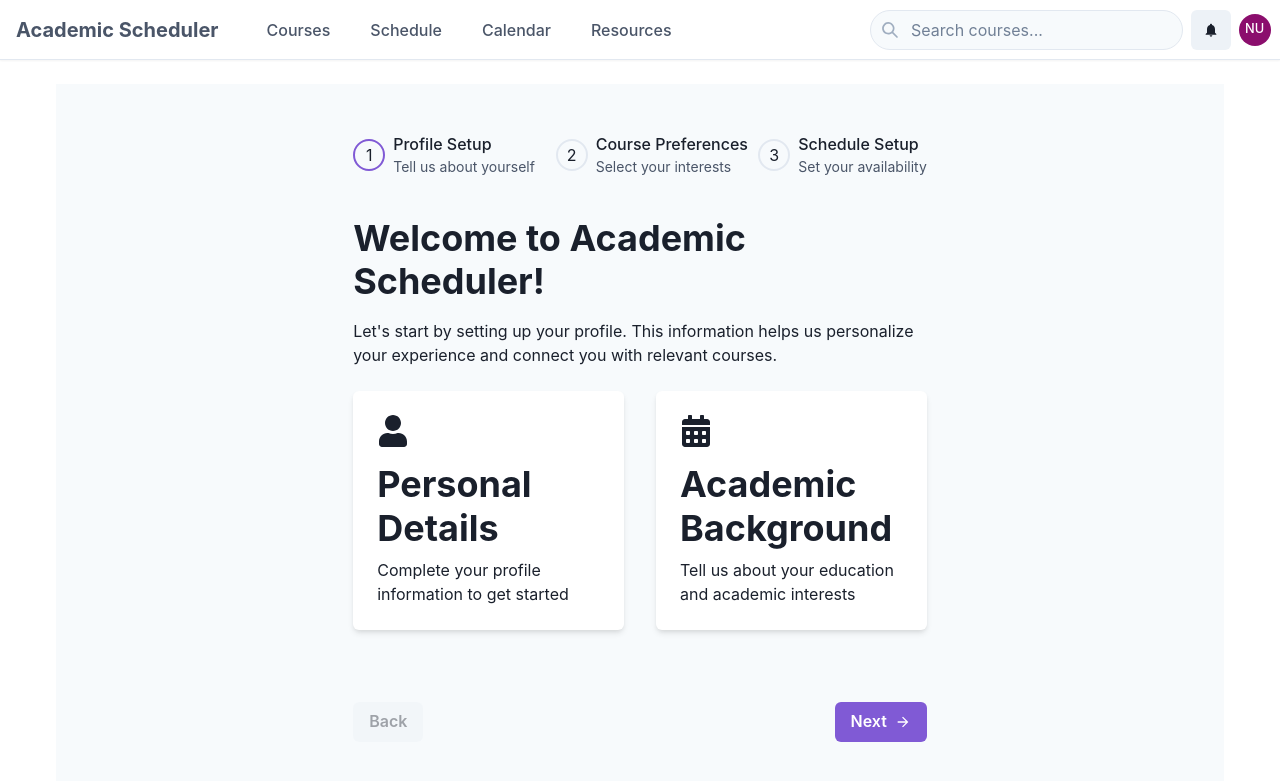
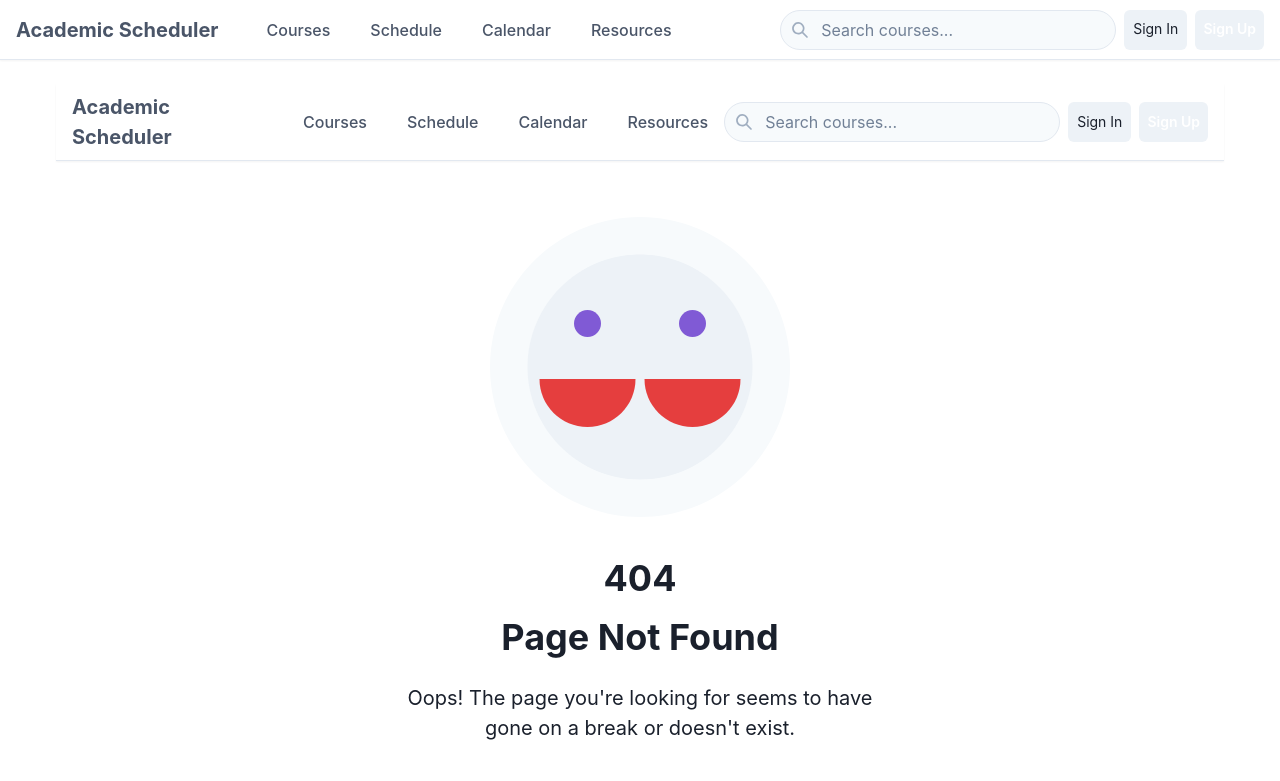
Before and after one commit to VoidEngineers/Academic_Scheduler, a React (Vite) app in the folder source/frontend/: page / in a window 1280 px wide. Shown: the top 781 px of the page. Built offline with nearby package versions, Linux system fonts and the light colour scheme.

Commit message:
feat: implement main layout and 404 Not Found route in App component

```diff
--- a/source/frontend/src/App.tsx
+++ b/source/frontend/src/App.tsx
@@ -1,15 +1,17 @@
-import { Route, Routes } from 'react-router-dom'
-import OnBoarding from './pages/onBoarding/onBoarding'
+import { Route, Routes } from "react-router-dom";
+import NotFound from "./404";
+import MainLayout from "./layouts/mainLayout/mainLayout";
 
 function App() {
-
   return (
-    <>
-     <Routes>
-     <Route path="/" element={<OnBoarding />} />
-     </Routes>
-    </>
-  )
+    <MainLayout>
+      <>
+        <Routes>
+          <Route path="*" element={<NotFound />} />
+        </Routes>
+      </>
+    </MainLayout>
+  );
 }
 
-export default App
+export default App;
--- a/source/frontend/src/pages/onBoarding/onBoarding.tsx
+++ b/source/frontend/src/pages/onBoarding/onBoarding.tsx
@@ -1,215 +1,215 @@
-import React, { useState } from 'react';
-import {
-  Step,
-  StepDescription as ChakraStepDescription,
-  StepIcon,
-  StepIndicator,
-  StepNumber,
-  StepSeparator,
-  StepStatus,
-  StepTitle,
-  Stepper,
-  useSteps,
-  useColorModeValue,
-  Box
-} from '@chakra-ui/react';
-import { CheckIcon, ArrowForwardIcon } from '@chakra-ui/icons';
-import { FaUser, FaBook, FaCalendarAlt } from 'react-icons/fa';
-import MainLayout from '../../layouts/mainLayout/mainLayout';
-import {
-  OnboardingContainer,
-  ContentContainer,
-  StepsContainer,
-  ContentBox,
-  NavigationContainer,
-  StepHeading,
-  StepDescription,
-  CardGrid,
-  StepCard,
-  CardContent,
-  FeatureIcon,
-  CardHeading,
-  CardDescription,
-  CompletionContainer,
-  CompletionIcon,
-  NextButton,
-  BackButton
-} from '../../styles/onBoardingStyle';
+// import React, { useState } from 'react';
+// import {
+//   Step,
+//   StepDescription as ChakraStepDescription,
+//   StepIcon,
+//   StepIndicator,
+//   StepNumber,
+//   StepSeparator,
+//   StepStatus,
+//   StepTitle,
+//   Stepper,
+//   useSteps,
+//   useColorModeValue,
+//   Box
+// } from '@chakra-ui/react';
+// import { CheckIcon, ArrowForwardIcon } from '@chakra-ui/icons';
+// import { FaUser, FaBook, FaCalendarAlt } from 'react-icons/fa';
+// import MainLayout from '../../layouts/mainLayout/mainLayout';
+// import {
+//   OnboardingContainer,
+//   ContentContainer,
+//   StepsContainer,
+//   ContentBox,
+//   NavigationContainer,
+//   StepHeading,
+//   StepDescription,
+//   CardGrid,
+//   StepCard,
+//   CardContent,
+//   FeatureIcon,
+//   CardHeading,
+//   CardDescription,
+//   CompletionContainer,
+//   CompletionIcon,
+//   NextButton,
+//   BackButton
+// } from '../../styles/onBoardingStyle';
 
-const steps = [
-  { title: 'Profile Setup', description: 'Tell us about yourself' },
-  { title: 'Course Preferences', description: 'Select your interests' },
-  { title: 'Schedule Setup', description: 'Set your availability' },
-];
+// const steps = [
+//   { title: 'Profile Setup', description: 'Tell us about yourself' },
+//   { title: 'Course Preferences', description: 'Select your interests' },
+//   { title: 'Schedule Setup', description: 'Set your availability' },
+// ];
 
-const OnBoarding: React.FC = () => {
-  const [isLoggedIn] = useState(true); // Normally from auth context
-  const [userName] = useState('New User');
-  const { activeStep, setActiveStep } = useSteps({
-    index: 0,
-    count: steps.length,
-  });
+// const OnBoarding: React.FC = () => {
+//   const [isLoggedIn] = useState(true); // Normally from auth context
+//   const [userName] = useState('New User');
+//   const { activeStep, setActiveStep } = useSteps({
+//     index: 0,
+//     count: steps.length,
+//   });
 
-  const bgColor = useColorModeValue('gray.50', 'gray.900');
-  const cardBg = useColorModeValue('white', 'gray.700');
-  const accentColor = useColorModeValue('purple.600', 'purple.300');
+//   const bgColor = useColorModeValue('gray.50', 'gray.900');
+//   const cardBg = useColorModeValue('white', 'gray.700');
+//   const accentColor = useColorModeValue('purple.600', 'purple.300');
 
-  const handleNextStep = () => setActiveStep(activeStep + 1);
-  const handlePrevStep = () => setActiveStep(activeStep - 1);
+//   const handleNextStep = () => setActiveStep(activeStep + 1);
+//   const handlePrevStep = () => setActiveStep(activeStep - 1);
 
-  const renderStepContent = () => {
-    switch (activeStep) {
-      case 0:
-        return (
-          <>
-            <StepHeading>Welcome to Academic Scheduler!</StepHeading>
-            <StepDescription>
-              Let's start by setting up your profile. This information helps us personalize
-              your experience and connect you with relevant courses.
-            </StepDescription>
-            <CardGrid columns={{ base: 1, md: 2 }}>
-              <StepCard bgColor={cardBg}>
-                <CardContent>
-                  <FeatureIcon as={FaUser} accentColor={accentColor} />
-                  <CardHeading>Personal Details</CardHeading>
-                  <CardDescription>Complete your profile information to get started</CardDescription>
-                </CardContent>
-              </StepCard>
-              <StepCard bgColor={cardBg}>
-                <CardContent>
-                  <FeatureIcon as={FaCalendarAlt} accentColor={accentColor} />
-                  <CardHeading>Academic Background</CardHeading>
-                  <CardDescription>Tell us about your education and academic interests</CardDescription>
-                </CardContent>
-              </StepCard>
-            </CardGrid>
-          </>
-        );
-      case 1:
-        return (
-          <>
-            <StepHeading>Course Preferences</StepHeading>
-            <StepDescription>
-              Select subjects and topics that interest you. This helps us recommend courses
-              that align with your academic goals.
-            </StepDescription>
-            <CardGrid columns={{ base: 1, md: 3 }}>
-              <StepCard bgColor={cardBg}>
-                <CardContent>
-                  <FeatureIcon as={FaBook} accentColor={accentColor} />
-                  <CardHeading>Subject Areas</CardHeading>
-                  <CardDescription>Select your preferred academic subjects</CardDescription>
-                </CardContent>
-              </StepCard>
-              <StepCard bgColor={cardBg}>
-                <CardContent>
-                  <FeatureIcon as={FaCalendarAlt} accentColor={accentColor} />
-                  <CardHeading>Course Format</CardHeading>
-                  <CardDescription>Choose your preferred learning formats</CardDescription>
-                </CardContent>
-              </StepCard>
-              <StepCard bgColor={cardBg}>
-                <CardContent>
-                  <FeatureIcon as={FaBook} accentColor={accentColor} />
-                  <CardHeading>Difficulty Level</CardHeading>
-                  <CardDescription>Select your preferred course difficulty</CardDescription>
-                </CardContent>
-              </StepCard>
-            </CardGrid>
-          </>
-        );
-      case 2:
-        return (
-          <>
-            <StepHeading>Schedule Setup</StepHeading>
-            <StepDescription>
-              Set up your availability and scheduling preferences to help us find courses
-              that fit your timetable.
-            </StepDescription>
-            <CardGrid columns={{ base: 1, md: 2 }}>
-              <StepCard bgColor={cardBg}>
-                <CardContent>
-                  <FeatureIcon as={FaCalendarAlt} accentColor={accentColor} />
-                  <CardHeading>Weekly Availability</CardHeading>
-                  <CardDescription>Mark your available times during the week</CardDescription>
-                </CardContent>
-              </StepCard>
-              <StepCard bgColor={cardBg}>
-                <CardContent>
-                  <FeatureIcon as={FaCalendarAlt} accentColor={accentColor} />
-                  <CardHeading>Term Planning</CardHeading>
-                  <CardDescription>Set your academic goals for this term</CardDescription>
-                </CardContent>
-              </StepCard>
-            </CardGrid>
-          </>
-        );
-      default:
-        return (
-          <CompletionContainer>
-            <CompletionIcon as={CheckIcon} accentColor={accentColor} />
-            <StepHeading>All Set!</StepHeading>
-            <StepDescription>
-              You've completed the onboarding process. Your academic scheduler is now ready to use!
-            </StepDescription>
-            <NextButton
-              size="lg"
-              rightIcon={<ArrowForwardIcon />}
-            >
-              Go to Dashboard
-            </NextButton>
-          </CompletionContainer>
-        );
-    }
-  };
+//   const renderStepContent = () => {
+//     switch (activeStep) {
+//       case 0:
+//         return (
+//           <>
+//             <StepHeading>Welcome to Academic Scheduler!</StepHeading>
+//             <StepDescription>
+//               Let's start by setting up your profile. This information helps us personalize
+//               your experience and connect you with relevant courses.
+//             </StepDescription>
+//             <CardGrid columns={{ base: 1, md: 2 }}>
+//               <StepCard bgColor={cardBg}>
+//                 <CardContent>
+//                   <FeatureIcon as={FaUser} accentColor={accentColor} />
+//                   <CardHeading>Personal Details</CardHeading>
+//                   <CardDescription>Complete your profile information to get started</CardDescription>
+//                 </CardContent>
+//               </StepCard>
+//               <StepCard bgColor={cardBg}>
+//                 <CardContent>
+//                   <FeatureIcon as={FaCalendarAlt} accentColor={accentColor} />
+//                   <CardHeading>Academic Background</CardHeading>
+//                   <CardDescription>Tell us about your education and academic interests</CardDescription>
+//                 </CardContent>
+//               </StepCard>
+//             </CardGrid>
+//           </>
+//         );
+//       case 1:
+//         return (
+//           <>
+//             <StepHeading>Course Preferences</StepHeading>
+//             <StepDescription>
+//               Select subjects and topics that interest you. This helps us recommend courses
+//               that align with your academic goals.
+//             </StepDescription>
+//             <CardGrid columns={{ base: 1, md: 3 }}>
+//               <StepCard bgColor={cardBg}>
+//                 <CardContent>
+//                   <FeatureIcon as={FaBook} accentColor={accentColor} />
+//                   <CardHeading>Subject Areas</CardHeading>
+//                   <CardDescription>Select your preferred academic subjects</CardDescription>
+//                 </CardContent>
+//               </StepCard>
+//               <StepCard bgColor={cardBg}>
+//                 <CardContent>
+//                   <FeatureIcon as={FaCalendarAlt} accentColor={accentColor} />
+//                   <CardHeading>Course Format</CardHeading>
+//                   <CardDescription>Choose your preferred learning formats</CardDescription>
+//                 </CardContent>
+//               </StepCard>
+//               <StepCard bgColor={cardBg}>
+//                 <CardContent>
+//                   <FeatureIcon as={FaBook} accentColor={accentColor} />
+//                   <CardHeading>Difficulty Level</CardHeading>
+//                   <CardDescription>Select your preferred course difficulty</CardDescription>
+//                 </CardContent>
+//               </StepCard>
+//             </CardGrid>
+//           </>
+//         );
+//       case 2:
+//         return (
+//           <>
+//             <StepHeading>Schedule Setup</StepHeading>
+//             <StepDescription>
+//               Set up your availability and scheduling preferences to help us find courses
+//               that fit your timetable.
+//             </StepDescription>
+//             <CardGrid columns={{ base: 1, md: 2 }}>
+//               <StepCard bgColor={cardBg}>
+//                 <CardContent>
+//                   <FeatureIcon as={FaCalendarAlt} accentColor={accentColor} />
+//                   <CardHeading>Weekly Availability</CardHeading>
+//                   <CardDescription>Mark your available times during the week</CardDescription>
+//                 </CardContent>
+//               </StepCard>
+//               <StepCard bgColor={cardBg}>
+//                 <CardContent>
+//                   <FeatureIcon as={FaCalendarAlt} accentColor={accentColor} />
+//                   <CardHeading>Term Planning</CardHeading>
+//                   <CardDescription>Set your academic goals for this term</CardDescription>
+//                 </CardContent>
+//               </StepCard>
+//             </CardGrid>
+//           </>
+//         );
+//       default:
+//         return (
+//           <CompletionContainer>
+//             <CompletionIcon as={CheckIcon} accentColor={accentColor} />
+//             <StepHeading>All Set!</StepHeading>
+//             <StepDescription>
+//               You've completed the onboarding process. Your academic scheduler is now ready to use!
+//             </StepDescription>
+//             <NextButton
+//               size="lg"
+//               rightIcon={<ArrowForwardIcon />}
+//             >
+//               Go to Dashboard
+//             </NextButton>
+//           </CompletionContainer>
+//         );
+//     }
+//   };
 
-  return (
-    <MainLayout isLoggedIn={isLoggedIn} userName={userName}>
-      <OnboardingContainer bgColor={bgColor}>
-        <ContentContainer>
-          <StepsContainer>
-            <Stepper index={activeStep} width="100%" colorScheme="purple">
-              {steps.map((step, index) => (
-                <Step key={index}>
-                  <StepIndicator>
-                    <StepStatus
-                      complete={<StepIcon />}
-                      incomplete={<StepNumber />}
-                      active={<StepNumber />}
-                    />
-                  </StepIndicator>
-                  <Box flexShrink={0}>
-                    <StepTitle>{step.title}</StepTitle>
-                    <ChakraStepDescription>{step.description}</ChakraStepDescription>
-                  </Box>
-                  <StepSeparator />
-                </Step>
-              ))}
-            </Stepper>
+//   return (
+//     <MainLayout isLoggedIn={isLoggedIn} userName={userName}>
+//       <OnboardingContainer bgColor={bgColor}>
+//         <ContentContainer>
+//           <StepsContainer>
+//             <Stepper index={activeStep} width="100%" colorScheme="purple">
+//               {steps.map((step, index) => (
+//                 <Step key={index}>
+//                   <StepIndicator>
+//                     <StepStatus
+//                       complete={<StepIcon />}
+//                       incomplete={<StepNumber />}
+//                       active={<StepNumber />}
+//                     />
+//                   </StepIndicator>
+//                   <Box flexShrink={0}>
+//                     <StepTitle>{step.title}</StepTitle>
+//                     <ChakraStepDescription>{step.description}</ChakraStepDescription>
+//                   </Box>
+//                   <StepSeparator />
+//                 </Step>
+//               ))}
+//             </Stepper>
 
-            <ContentBox>
-              {renderStepContent()}
-            </ContentBox>
+//             <ContentBox>
+//               {renderStepContent()}
+//             </ContentBox>
 
-            <NavigationContainer>
-              <BackButton
-                isDisabled={activeStep === 0}
-                onClick={handlePrevStep}
-              >
-                Back
-              </BackButton>
-              <NextButton
-                onClick={handleNextStep}
-                rightIcon={activeStep < steps.length - 1 ? <ArrowForwardIcon /> : undefined}
-              >
-                {activeStep < steps.length - 1 ? 'Next' : 'Complete'}
-              </NextButton>
-            </NavigationContainer>
-          </StepsContainer>
-        </ContentContainer>
-      </OnboardingContainer>
-    </MainLayout>
-  );
-};
+//             <NavigationContainer>
+//               <BackButton
+//                 isDisabled={activeStep === 0}
+//                 onClick={handlePrevStep}
+//               >
+//                 Back
+//               </BackButton>
+//               <NextButton
+//                 onClick={handleNextStep}
+//                 rightIcon={activeStep < steps.length - 1 ? <ArrowForwardIcon /> : undefined}
+//               >
+//                 {activeStep < steps.length - 1 ? 'Next' : 'Complete'}
+//               </NextButton>
+//             </NavigationContainer>
+//           </StepsContainer>
+//         </ContentContainer>
+//       </OnboardingContainer>
+//     </MainLayout>
+//   );
+// };
 
-export default OnBoarding;
+// export default OnBoarding;
```
